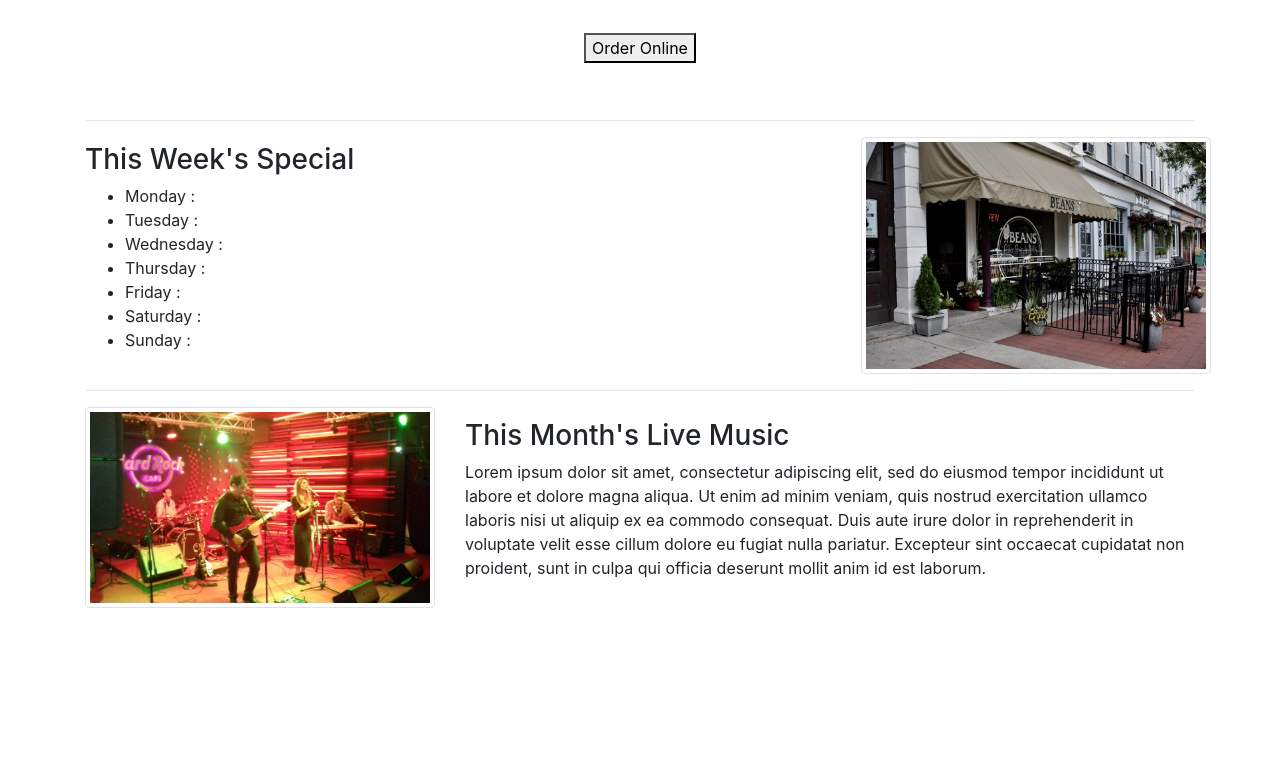
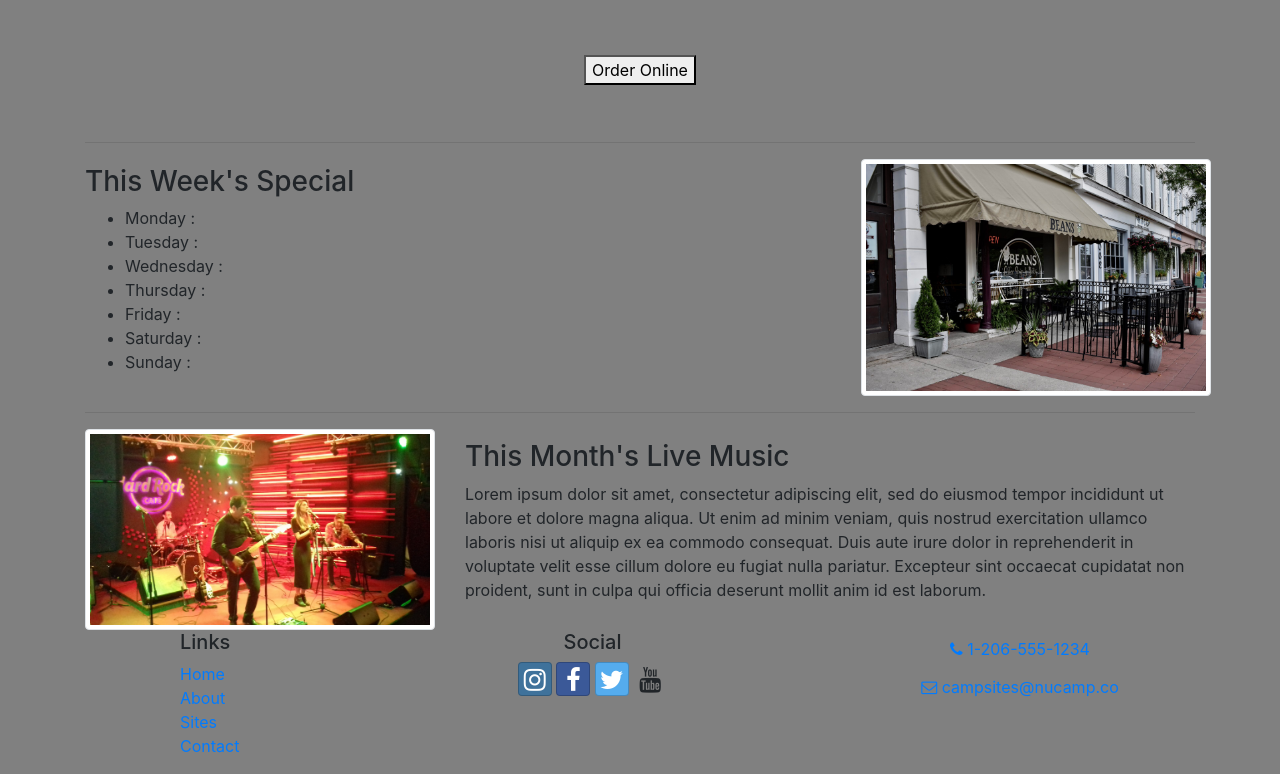
Before and after one commit to RaceBot19/NucampGroupPortfolioProject, a website: page index.html in a window 1280 px wide. Shown: the part 616-1390 px from the top of the page. Before the commit the page ends 1224 px from the top, so only its background shows below. Drawn offline with nearby package versions, Linux system fonts and the light colour scheme.

Commit message:
index.html being updated - featured content and nav bar

```diff
--- a/css/styles.css
+++ b/css/styles.css
@@ -1,3 +1,4 @@
+/* navbar */
 .navbar .navbar-nav .nav-link {
     color: #000000;
     font-size: 1.1em;
@@ -19,6 +20,18 @@
   }
 }
 
+#bistroName {
+  color: black;
+  text-decoration: none;
+  font-size: 2em;
+}
+
+#bistroName:hover {
+  color: #808080;
+}
+
+
+
 .carousel .carousel-item {
   max-height:550px;
 }
@@ -32,3 +45,7 @@
   margin-top: 50px;
   margin-bottom: 50px;
 }
+
+body {
+  background-color: 	#808080;
+}
--- a/index.html
+++ b/index.html
@@ -8,8 +8,7 @@
     <!-- Bootstrap CSS -->
     <link rel="stylesheet" href="https://stackpath.bootstrapcdn.com/bootstrap/4.3.1/css/bootstrap.min.css" integrity="sha384-ggOyR0iXCbMQv3Xipma34MD+dH/1fQ784/j6cY/iJTQUOhcWr7x9JvoRxT2MZw1T" crossorigin="anonymous">
 
-
-
+    <link rel="stylesheet" href="node_modules/font-awesome/css/font-awesome.min.css" />
     <!-- Additional CSS must be placed after Bootstrap CSS -->
     <link rel="stylesheet" href="node_modules/bootstrap-social/bootstrap-social.css" />
     <link rel="stylesheet" href="node_modules/font-awesome/css/font-awesome.min.css" />
@@ -22,7 +21,7 @@
 
     <!--
     <header class="jumbotron text-center">
-        <div class="container">
+        <div class="container"
             <div class="row">
                 <div class="col-4 col-sm-3 col-md-2 align-self-center">
 
@@ -37,7 +36,6 @@
 -->
 
     <!-- Navbar -->
-
     <nav class="navbar navbar-expand-sm navbar-light sticky-top">
         <div class="container">
             <a href="#" class="" id="bistroName">CoffeeBeanBistro</a>
@@ -139,12 +137,39 @@
 
 
 
+    <footer class="site-footer">
+        <div class="container">
+            <div class="row">
+                <div class="col-4 col-sm-2 offset-1">
+                    <h5>Links</h5>
+                    <ul class="list-unstyled">
+                        <li><a href="#">Home</a></li>
+                        <li><a href="aboutus.html">About</a></li>
+                        <li><a href="#">Sites</a></li>
+                        <li><a href="#">Contact</a></li>
+                    </ul>
+                </div>
+                <div class="col-6 col-sm-5 text-center">
+                    <h5>Social</h5>
+                    <a class="btn btn-social-icon btn-instagram" href="http://instagram.com/"><i class="fa fa-instagram"></i></a>
+                    <a class="btn btn-social-icon btn-facebook" href="http://facebook.com/"><i class="fa fa-facebook"></i></a>
+                    <a class="btn btn-social-icon btn-twitter" href="http://twitter.com/"><i class="fa fa-twitter"></i></a>
+                    <a class="btn btn-social-icon btn-youtube" href="http://youtube.com/"><i class="fa fa-youtube"></i></a>
+                </div>
+                <div class="col-sm-4 text-center">
+                    <a role="button" class="btn btn-link" href="tel:+12065551234"><i class="fa fa-phone"></i> 1-206-555-1234</a><br />
+                    <a role="button" class="btn btn-link" href="mailto:campsites@nucamp.co"><i class="fa fa-envelope-o"></i> campsites@nucamp.co</a>
+                </div>
+            </div>
+        </div>
+    </footer>
 
 
 
     <!-- jQuery must come first, then Popper.js, then the Bootstrap JavaScript plugins.-->
     <script src="https://code.jquery.com/jquery-3.3.1.slim.min.js" integrity="sha384-q8i/X+965DzO0rT7abK41JStQIAqVgRVzpbzo5smXKp4YfRvH+8abtTE1Pi6jizo" crossorigin="anonymous"></script>
-<script src="https://cdnjs.cloudflare.com/ajax/libs/popper.js/1.14.7/umd/popper.min.js" integrity="sha384-UO2eT0CpHqdSJQ6hJty5KVphtPhzWj9WO1clHTMGa3JDZwrnQq4sF86dIHNDz0W1" crossorigin="anonymous"></script>
-<script src="https://stackpath.bootstrapcdn.com/bootstrap/4.3.1/js/bootstrap.min.js" integrity="sha384-JjSmVgyd0p3pXB1rRibZUAYoIIy6OrQ6VrjIEaFf/nJGzIxFDsf4x0xIM+B07jRM" crossorigin="anonymous"></script>
+    <script src="https://cdnjs.cloudflare.com/ajax/libs/popper.js/1.14.7/umd/popper.min.js" integrity="sha384-UO2eT0CpHqdSJQ6hJty5KVphtPhzWj9WO1clHTMGa3JDZwrnQq4sF86dIHNDz0W1" crossorigin="anonymous"></script>
+    <script src="https://stackpath.bootstrapcdn.com/bootstrap/4.3.1/js/bootstrap.min.js" integrity="sha384-JjSmVgyd0p3pXB1rRibZUAYoIIy6OrQ6VrjIEaFf/nJGzIxFDsf4x0xIM+B07jRM" crossorigin="anonymous"></script>
+
 </body>
 </html>
```
Also changed, not shown: package.json (+6 -2 lines), 2 other files.
